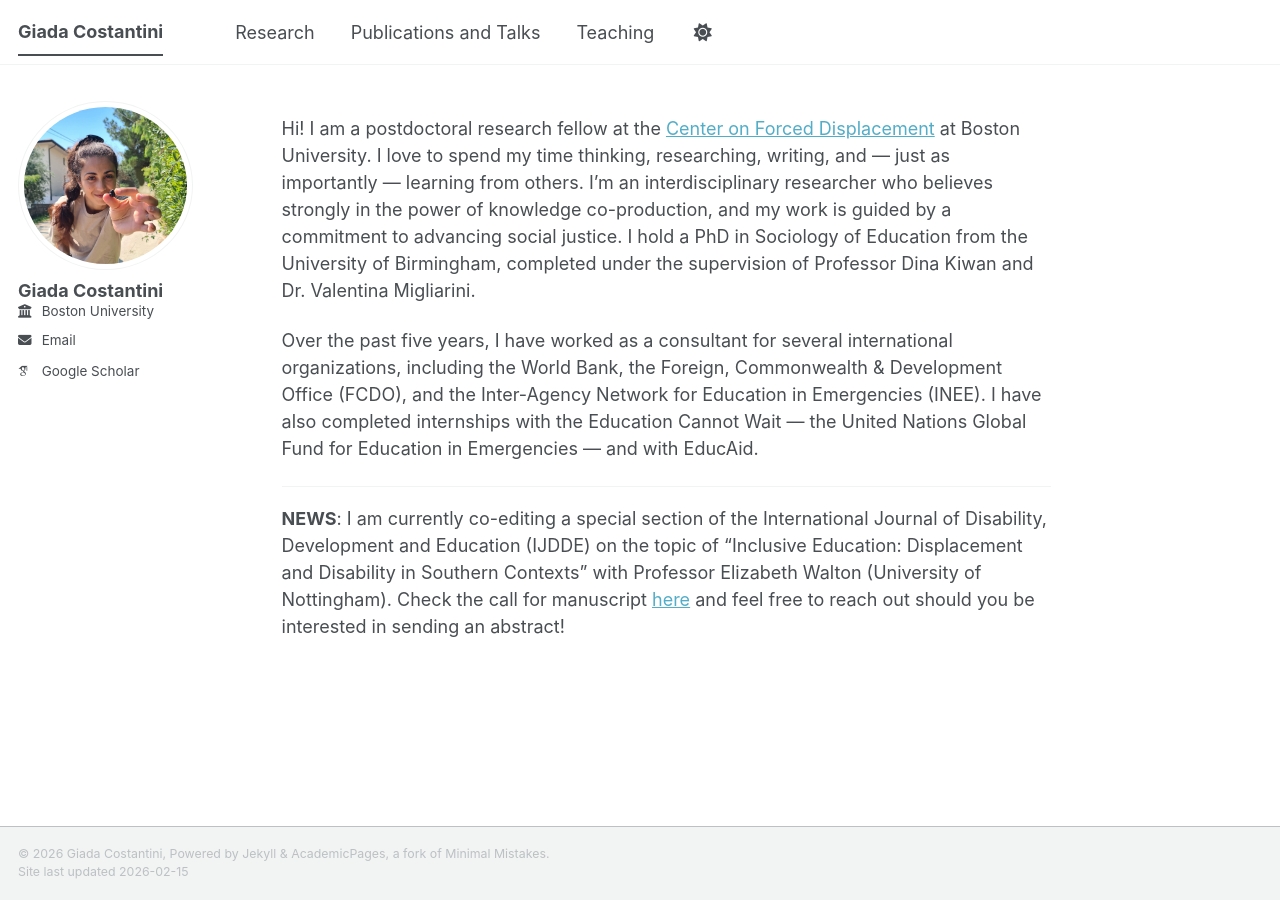
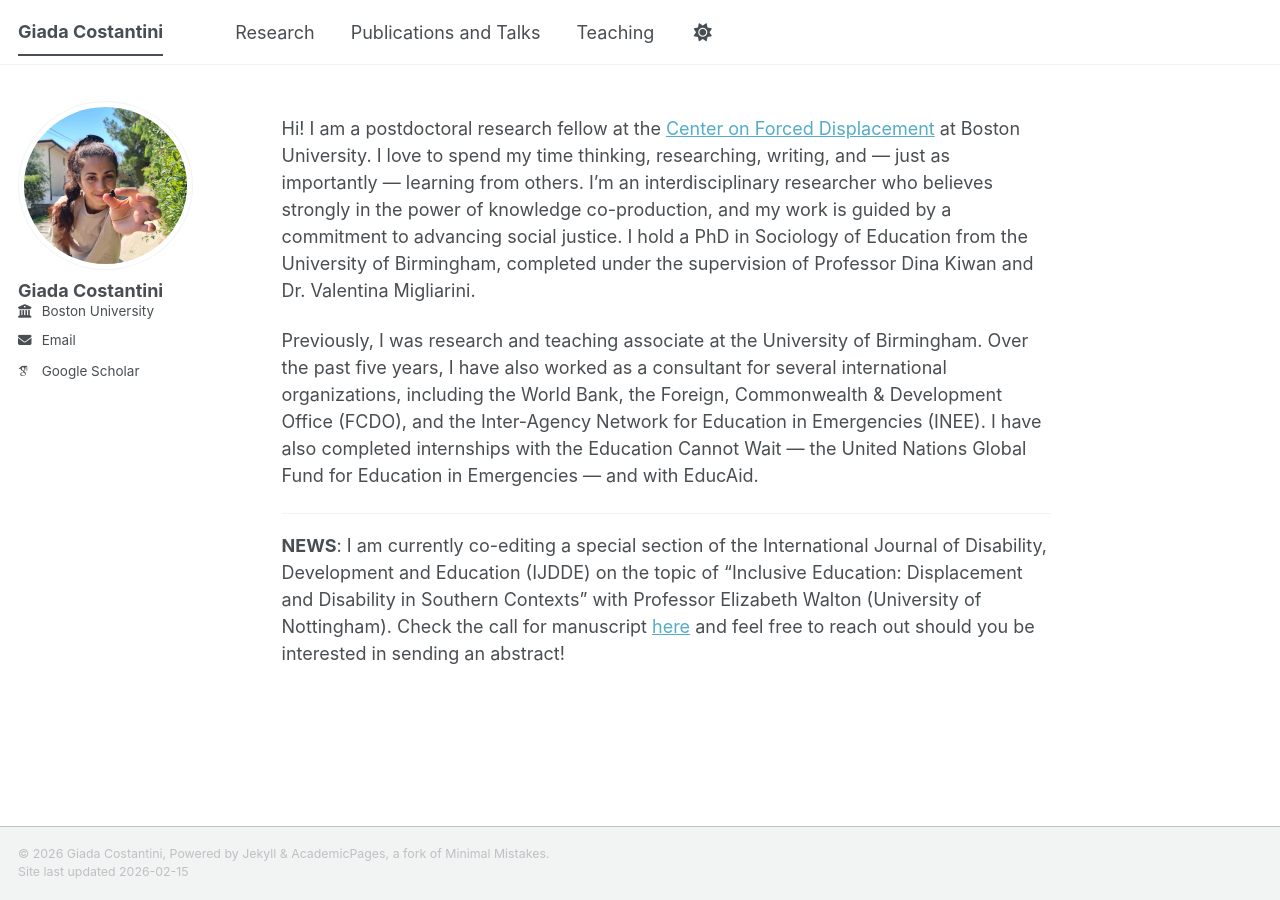
Before and after one commit to giada-costantini/giada-costantini.github.io, a Jekyll site: the page built from _pages/about.md, in a window 1280 px wide. Built offline with Jekyll 4.4.1, drawn with Linux system fonts in a browser that asks for light colours; some web fonts are replaced; a script bundle is joined from its source files by our own code; library files that are not in the unit come from our copies.

Commit message:
Reorganize professional experience in about.md
Rearranged the order of the professional experience section for better flow.

```diff
--- a/_pages/about.md
+++ b/_pages/about.md
@@ -10,7 +10,7 @@
 Hi! I am a postdoctoral research fellow at the [Center on Forced Displacement](https://www.bu.edu/cfd/) at Boston University. I love to spend my time thinking, researching, writing, and --- just as importantly --- learning from others. I’m an interdisciplinary researcher who believes strongly in the power of knowledge co-production, and my work is guided by a commitment to advancing social justice.
 I hold a PhD in Sociology of Education from the University of Birmingham, completed under the supervision of Professor Dina Kiwan and Dr. Valentina Migliarini.
 
-Over the past five years, I have worked as a consultant for several international organizations, including the World Bank, the Foreign, Commonwealth & Development Office (FCDO), and the Inter-Agency Network for Education in Emergencies (INEE). I have also completed internships with the Education Cannot Wait --- the United Nations Global Fund for Education in Emergencies --- and with EducAid.
+Previously, I was research and teaching associate at the University of Birmingham. Over the past five years, I have also worked as a consultant for several international organizations, including the World Bank, the Foreign, Commonwealth & Development Office (FCDO), and the Inter-Agency Network for Education in Emergencies (INEE). I have also completed internships with the Education Cannot Wait --- the United Nations Global Fund for Education in Emergencies --- and with EducAid.
 
 ---
 
```
